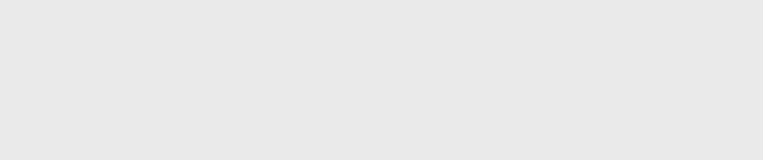
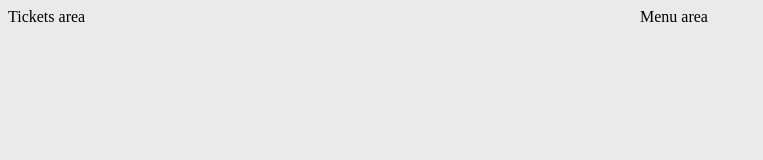
Before and after one commit to plainoldprogrammer/web-vanillapos, a plain HTML site: page index.html in a window 1280 px wide. Shown: the whole page, without its empty margins (0-763 px from the left). Drawn offline with Linux system fonts and the light colour scheme.

Commit message:
defining the two principal sections on the ui

```diff
--- a/index.html
+++ b/index.html
@@ -3,6 +3,16 @@
 		<link href="css/style.css" type="text/css" rel="stylesheet">
 	</head>
 	<body>
+		<div style="display: table; width: 100%;">
+			<div style="display: table-row">
+				<div style="display: table-cell; width:50%">
+					Tickets area
+				</div>
+				<div style="display: table-cell">
+					Menu area
+				</div>
+			</div>
+		</div>
 		<script src="js/app.js" type="text/javascript"></script>
 	</body>
 </html>
```
